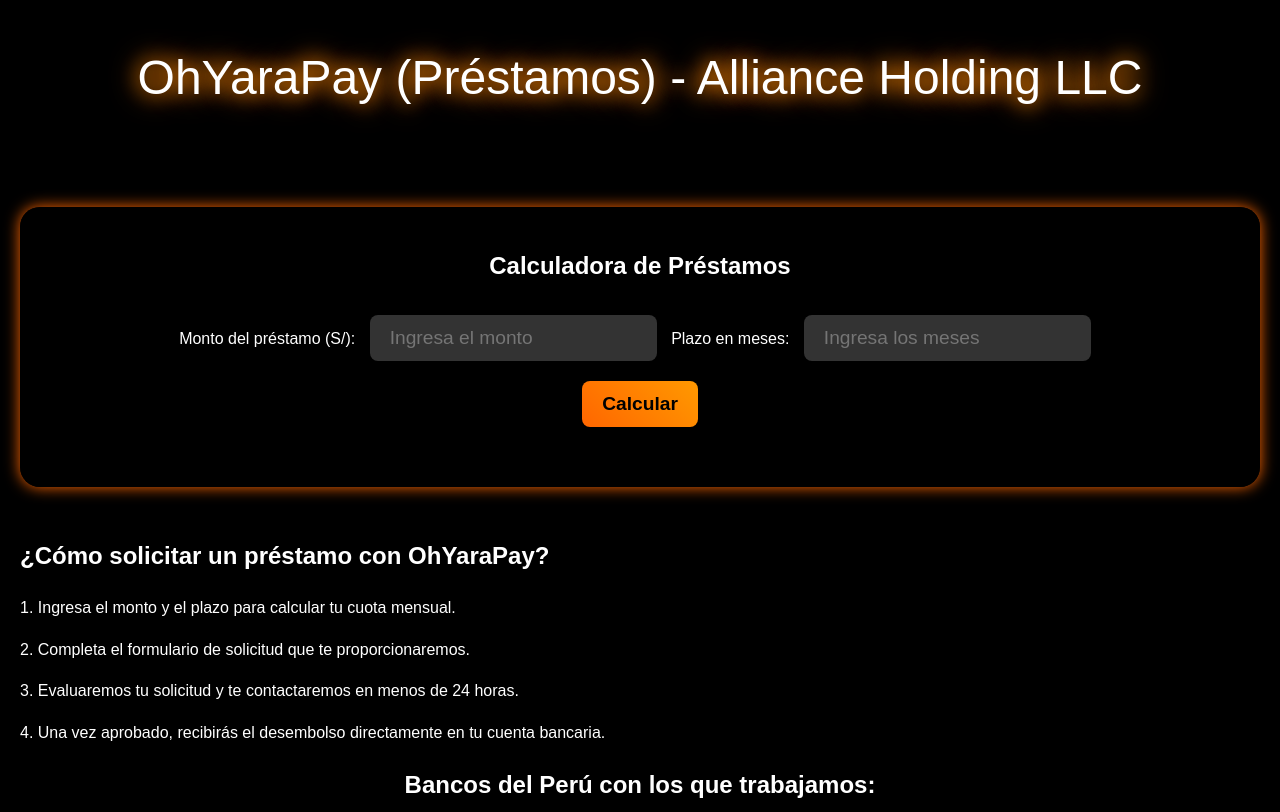
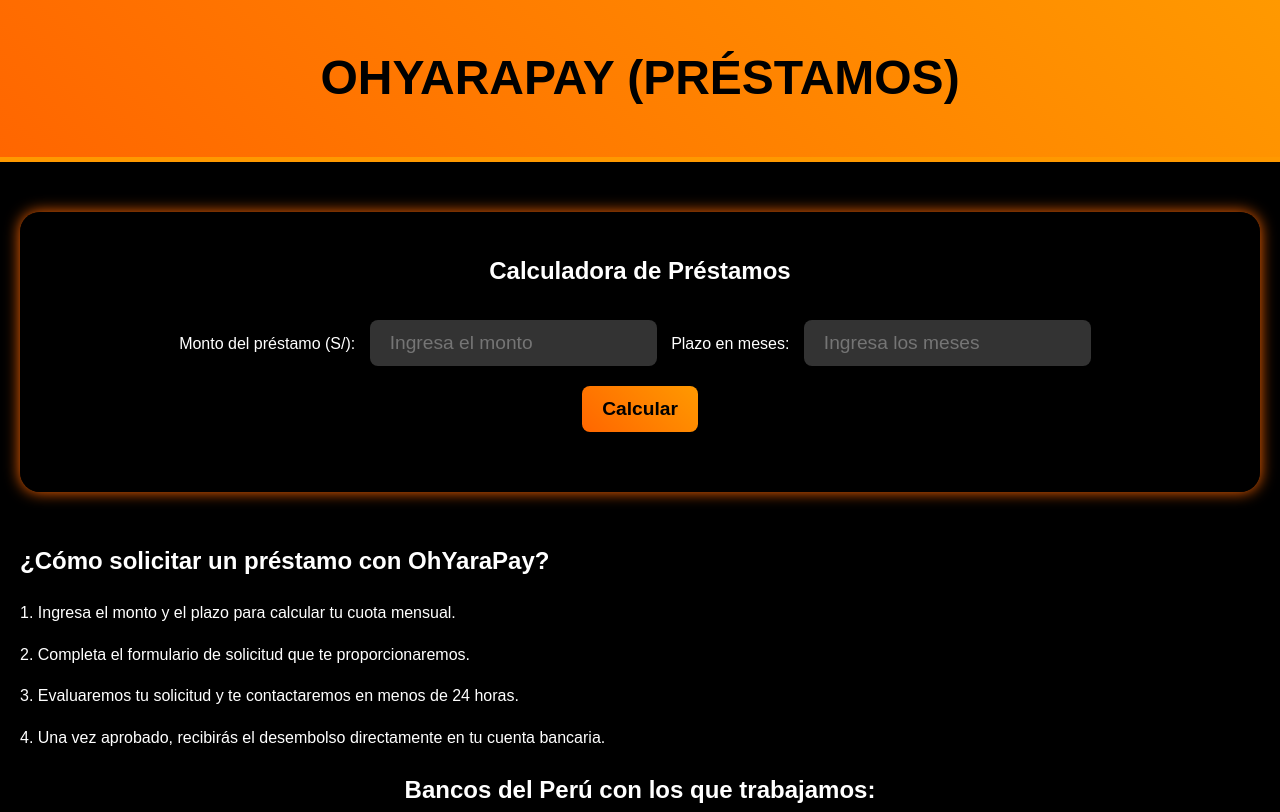
Before and after one commit to XNoahx777/OhYaraPay, a plain HTML site: page index.html in a window 1280 px wide. Shown: the top 812 px of the page. Drawn offline with Linux system fonts and the light colour scheme.

Commit message:
Update index.html

```diff
--- a/index.html
+++ b/index.html
@@ -4,7 +4,7 @@
 <head>
     <meta charset="UTF-8">
     <meta name="viewport" content="width=device-width, initial-scale=1.0">
-    <title>OhYaraPay (Préstamos) - Alliance Holding LLC</title>
+    <title>OhYaraPay (Préstamos)</title>
     <style>
         /* Estilos generales */
         body {
@@ -17,20 +17,15 @@
             line-height: 1.6;
         }
 
-        /* Encabezado con animación */
+        /* Encabezado (header) en color naranja */
         .header {
+            background: linear-gradient(45deg, #ff6600, #ff9900);
             padding: 40px 20px;
             font-size: 3em;
-            animation: brillo 1.5s infinite alternate;
-        }
-
-        @keyframes brillo {
-            0% {
-                text-shadow: 0 0 10px #ff6600, 0 0 20px #ff9900;
-            }
-            100% {
-                text-shadow: 0 0 20px #ff9900, 0 0 30px #ff6600;
-            }
+            color: black;
+            font-weight: bold;
+            text-transform: uppercase;
+            border-bottom: 5px solid #ff9900;
         }
 
         /* Contenedor principal */
@@ -113,8 +108,8 @@
 
 <body>
 
-    <!-- Título principal -->
-    <div class="header">OhYaraPay (Préstamos) - Alliance Holding LLC</div>
+    <!-- Encabezado principal -->
+    <div class="header">OhYaraPay (Préstamos)</div>
 
     <!-- Calculadora -->
     <div class="contenedor">
```
